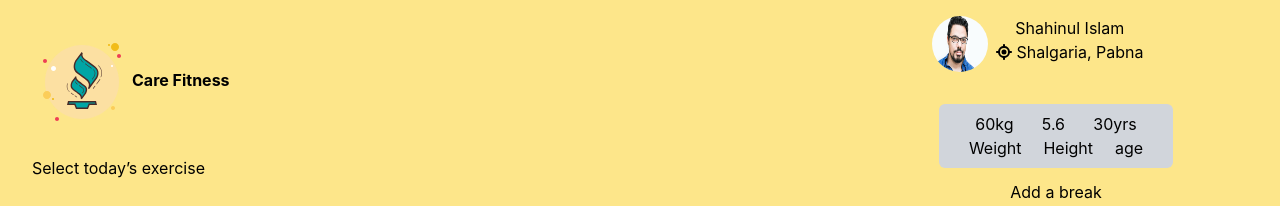
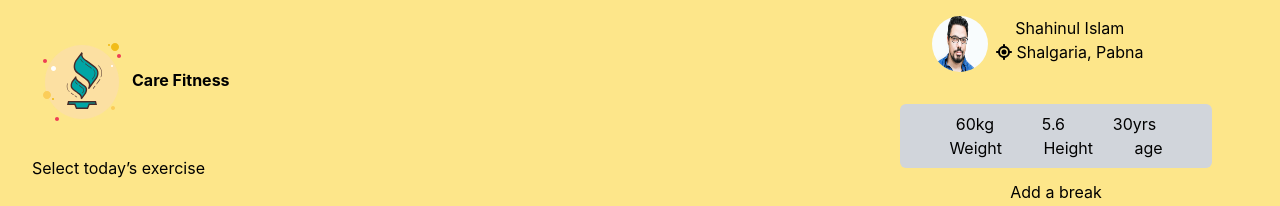
Before and after one commit to Shahinul-Islam/care-fitness-react-project, a React (Create React App) app: page / in a window 1280 px wide. Shown: the top 206 px of the page. Built offline with nearby package versions, Linux system fonts and the light colour scheme.

Commit message:
width fixed

```diff
--- a/src/components/User/User.js
+++ b/src/components/User/User.js
@@ -2,7 +2,7 @@ import React from 'react';
 
 const User = () => {
     return (
-        <div className='bg-gray-300 w-3/4 mx-auto mt-8 p-2 rounded-md'>
+        <div className='bg-gray-300  mt-8 p-2 rounded-md'>
             <div className='flex justify-evenly'>
                 <span>60kg</span>
                 <span>5.6</span>
```
